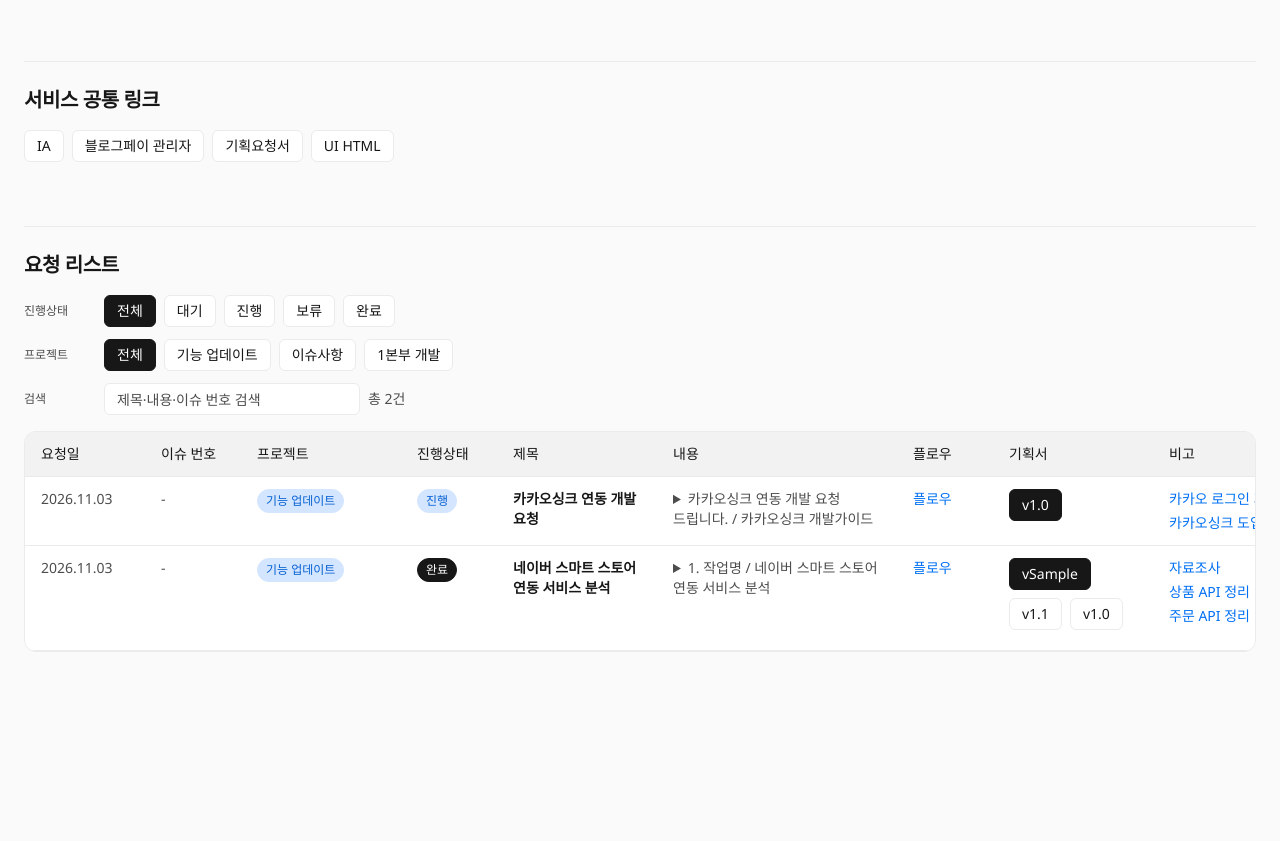
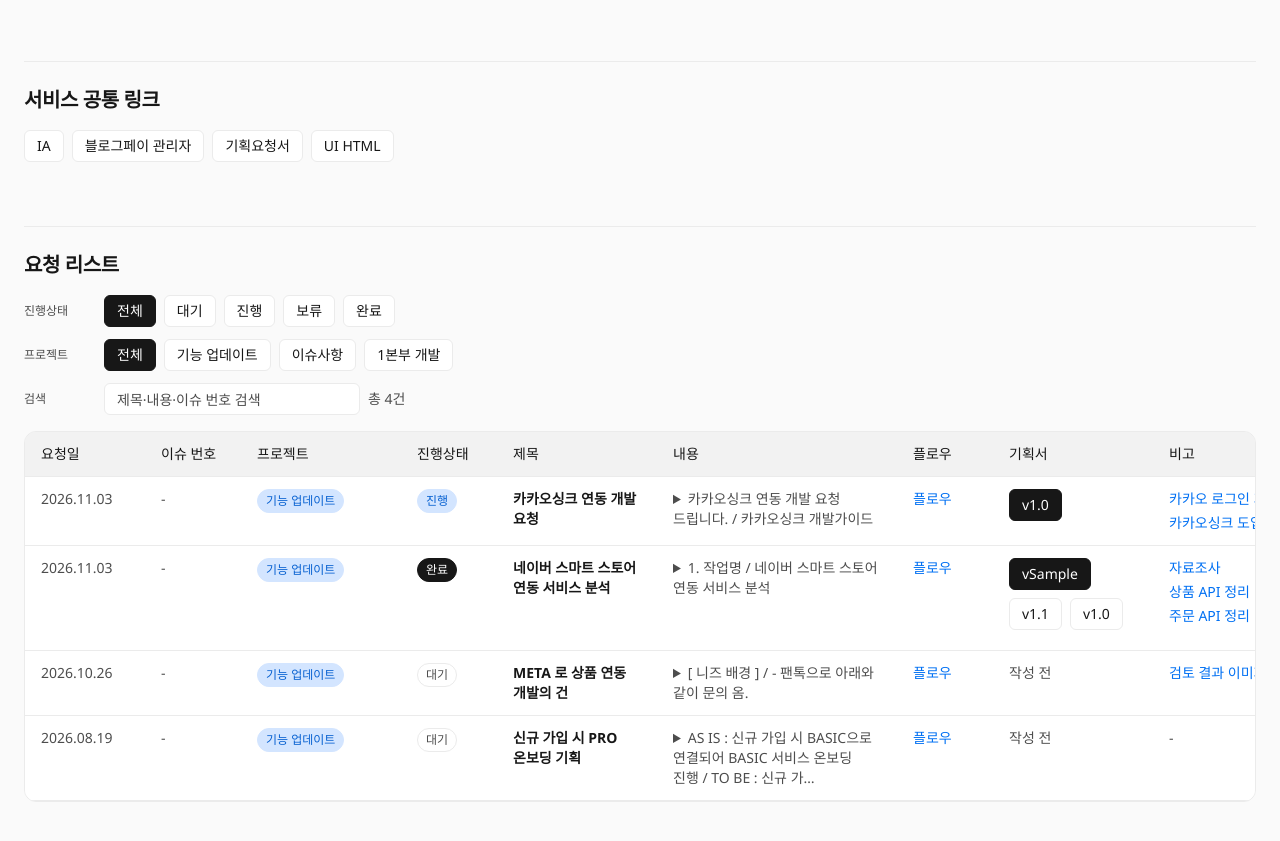
Before and after one commit to UDID-PLAN/blogpay, a website: page index.html in a window 1280 px wide. Shown: the part 187-1028 px from the top of the page. Before the commit the page ends 951 px from the top, so only its background shows below. Drawn offline with Linux system fonts and the light colour scheme.

Commit message:
인덱스: 요청 3·4번(PRO 온보딩, META 상품 연동) 대기 건 등록
Co-Authored-By: Claude Sonnet 5.5 <noreply@anthropic.com>
Claude-Session: https://claude.ai/code/session_01GfC6m4LXfRJjCzqp6TZy5L

```diff
--- a/index.html
+++ b/index.html
@@ -508,7 +508,97 @@ https://devtalk.kakao.com/c/kakao-sync/115 - 2026.11.03 기능 업데이트">
   <td class="nowrap"><a href="https://flow.team/l/QLo76" target="_blank" rel="noopener noreferrer">플로우</a></td>
   <td><div class="vbtns"><a class="btn primary" href="requests/smartstore-integration/vSample/smartstore-integration_vSample.html" target="_blank" rel="noopener noreferrer" title="2026-11-19 · 화면정의서 템플릿 샘플">vSample</a><a class="btn" href="https://drive.google.com/file/d/1idyfI_jUp8LT7Pi0sNi7Jd-pe5vF7RXj/view?usp=drivesdk" target="_blank" rel="noopener noreferrer" title="2026-11-19 · 주문관리 제외, 재고·템플릿 삭제, 배송비 매칭 신설">v1.1</a><a class="btn" href="https://drive.google.com/file/d/1u-8wMBgc82k0zaqv7KqmyAv56T0seNFR/view?usp=drivesdk" target="_blank" rel="noopener noreferrer" title="2026-11-16 · 최초 작성">v1.0</a></div></td>
   <td><ul class="reflist"><li><a href="https://docs.google.com/presentation/d/1y0gYoWjSCApLbNffp-bFZvm2qP3aNC5o/edit?usp=drive_link&amp;ouid=107355833966066135700&amp;rtpof=true&amp;sd=true" target="_blank" rel="noopener noreferrer">자료조사</a></li><li><a href="https://docs.google.com/spreadsheets/d/1o0Dy55emC7KasMEDpt5TespjSIzzQgTyCjCYUeDsPJI/edit?usp=drivesdk&amp;ouid=111238274888123773065" target="_blank" rel="noopener noreferrer">상품 API 정리</a></li><li><a href="https://docs.google.com/spreadsheets/d/10w2IR9UbVSn9n004jyQyybupC-c3pDnaTX691Sg6eGw/edit?usp=drivesdk&amp;ouid=111238274888123773065" target="_blank" rel="noopener noreferrer">주문 API 정리</a></li></ul></td>
-  <td><div class="vbtns vbtns-extract"><a class="btn" href="requests/smartstore-integration/vSample/smartstore-integration_vSample.html" download="smartstore-integration_vSample.html" data-extract title="vSample 기획서를 HTML 파일로 내려받습니다 (스타일·이미지 내장)">기획 추출</a><details class="more"><summary class="btn">과거 버전</summary><ul class="more-list"><li><a href="https://drive.google.com/file/d/1idyfI_jUp8LT7Pi0sNi7Jd-pe5vF7RXj/view?usp=drivesdk" target="_blank" rel="noopener noreferrer">v1.1</a></li><li><a href="https://drive.google.com/file/d/1u-8wMBgc82k0zaqv7KqmyAv56T0seNFR/view?usp=drivesdk" target="_blank" rel="noopener noreferrer">v1.0</a></li></ul></details></div></td></tr><tr id="empty-row" hidden><td colspan="10" class="mute">조건에 맞는 요청이 없습니다.</td></tr></tbody></table></div>
+  <td><div class="vbtns vbtns-extract"><a class="btn" href="requests/smartstore-integration/vSample/smartstore-integration_vSample.html" download="smartstore-integration_vSample.html" data-extract title="vSample 기획서를 HTML 파일로 내려받습니다 (스타일·이미지 내장)">기획 추출</a><details class="more"><summary class="btn">과거 버전</summary><ul class="more-list"><li><a href="https://drive.google.com/file/d/1idyfI_jUp8LT7Pi0sNi7Jd-pe5vF7RXj/view?usp=drivesdk" target="_blank" rel="noopener noreferrer">v1.1</a></li><li><a href="https://drive.google.com/file/d/1u-8wMBgc82k0zaqv7KqmyAv56T0seNFR/view?usp=drivesdk" target="_blank" rel="noopener noreferrer">v1.0</a></li></ul></details></div></td></tr>
+<tr data-status="대기" data-project="기능 업데이트" data-q="meta 로 상품 연동 개발의 건 [ 니즈 배경 ]
+ - 팬톡으로 아래와 같이 문의 옴.
+
+===
+
+안녕하세요. 블로그페이 쇼핑몰과 meta 상품 카탈로그 자동 연동 관련 문의드립니다.
+
+- 블로그페이 id: bonitabongbong
+- 쇼핑몰 도메인: https://dovia.kr
+- instagram: @dovia.kr
+
+현재 meta 도메인 인증과 instagram shop 연결은 완료했으며, 카탈로그에 수동 등록한 상품은 릴스 제품 태그 및 쇼핑몰 상세페이지 연결까지 정상 작동합니다.
+
+신상품마다 카탈로그에 별도로 등록하는 번거로움을 줄이고 싶어 아래 내용을 문의드립니다.
+
+1. 블로그페이 상품을 meta(facebook·instagram) 카탈로그에 자동 연동하는 기능이나 제휴 서비스가 있나요?
+2. meta에 등록할 수 있는 상품 피드 url(csv·xml 등)을 제공하나요? 제공한다면 설정 방법을 안내 부탁드립니다.
+3. 기본 연동 기능이 없다면, 공식 상품 조회 api로 별도 자동 연동 프로그램을 개발해도 되나요? api 이용 신청·권한·비용·제한 사항이 있나요?
+4. 신상품 추가뿐 아니라 가격 변경, 품절·판매중지 상태도 자동 반영할 수 있나요?
+5. 연동되는 상품 링크를 단축주소(bp2.kr)가 아닌, 인증된 dovia.kr의 상품 상세페이지 주소로 지정할 수 있나요?
+
+가능한 방법과 필요한 절차, 추가 비용을 안내 부탁드립니다. 감사합니다.
+
+===
+
+  - 1번, 2번 에 대해 현재는 지원하지 않고 있는 기능이어서
+    개발 가능한지 검토 지시 (사장님)
+
+[ 검토 결과 ]
+
+(이미지)
+
+- 개발 외 meta 연동으로 환경 설정 등 기획도 필요할것으로 판단됨. - 2026.10.26 기능 업데이트">
+  <td class="nowrap">2026.10.26</td>
+  <td class="nowrap">-</td>
+  <td><span class="tag tone-blue">기능 업데이트</span></td>
+  <td><span class="tag tone-mute">대기</span></td>
+  <td><strong>META 로 상품 연동 개발의 건</strong></td>
+  <td class="col-content"><details class="cell-content"><summary>[ 니즈 배경 ] / - 팬톡으로 아래와 같이 문의 옴.</summary><div>[ 니즈 배경 ]
+ - 팬톡으로 아래와 같이 문의 옴.
+
+===
+
+안녕하세요. 블로그페이 쇼핑몰과 Meta 상품 카탈로그 자동 연동 관련 문의드립니다.
+
+- 블로그페이 ID: bonitabongbong
+- 쇼핑몰 도메인: <a href="https://dovia.kr" target="_blank" rel="noopener noreferrer">https://dovia.kr</a>
+- Instagram: @dovia.kr
+
+현재 Meta 도메인 인증과 Instagram Shop 연결은 완료했으며, 카탈로그에 수동 등록한 상품은 릴스 제품 태그 및 쇼핑몰 상세페이지 연결까지 정상 작동합니다.
+
+신상품마다 카탈로그에 별도로 등록하는 번거로움을 줄이고 싶어 아래 내용을 문의드립니다.
+
+1. 블로그페이 상품을 Meta(Facebook·Instagram) 카탈로그에 자동 연동하는 기능이나 제휴 서비스가 있나요?
+2. Meta에 등록할 수 있는 상품 피드 URL(CSV·XML 등)을 제공하나요? 제공한다면 설정 방법을 안내 부탁드립니다.
+3. 기본 연동 기능이 없다면, 공식 상품 조회 API로 별도 자동 연동 프로그램을 개발해도 되나요? API 이용 신청·권한·비용·제한 사항이 있나요?
+4. 신상품 추가뿐 아니라 가격 변경, 품절·판매중지 상태도 자동 반영할 수 있나요?
+5. 연동되는 상품 링크를 단축주소(bp2.kr)가 아닌, 인증된 dovia.kr의 상품 상세페이지 주소로 지정할 수 있나요?
+
+가능한 방법과 필요한 절차, 추가 비용을 안내 부탁드립니다. 감사합니다.
+
+===
+
+  - 1번, 2번 에 대해 현재는 지원하지 않고 있는 기능이어서
+    개발 가능한지 검토 지시 (사장님)
+
+[ 검토 결과 ]
+
+(이미지)
+
+- 개발 외 META 연동으로 환경 설정 등 기획도 필요할것으로 판단됨.</div></details></td>
+  <td class="nowrap"><a href="https://flow.team/l/QxkYF" target="_blank" rel="noopener noreferrer">플로우</a></td>
+  <td><span class="mute">작성 전</span></td>
+  <td><ul class="reflist"><li><a href="https://drive.google.com/file/d/1PpuvRX48PY3n_4-VfdTz_qphDA3hAMch/view?usp=drivesdk" target="_blank" rel="noopener noreferrer">검토 결과 이미지</a></li></ul></td>
+  <td><div class="vbtns vbtns-extract"><span class="btn disabled" title="내려받을 HTML 기획서가 없습니다">기획 추출</span></div></td></tr>
+<tr data-status="대기" data-project="기능 업데이트" data-q="신규 가입 시 pro 온보딩 기획 as is : 신규 가입 시 basic으로 연결되어 basic 서비스 온보딩 진행
+to be : 신규 가입 시 pro로 연결되어 pro 서비스 온보딩 진행
+→ 추후 논의 후 basic 버전 클로징 예정  - 2026.08.19 기능 업데이트">
+  <td class="nowrap">2026.08.19</td>
+  <td class="nowrap">-</td>
+  <td><span class="tag tone-blue">기능 업데이트</span></td>
+  <td><span class="tag tone-mute">대기</span></td>
+  <td><strong>신규 가입 시 PRO 온보딩 기획</strong></td>
+  <td class="col-content"><details class="cell-content"><summary>AS IS : 신규 가입 시 BASIC으로 연결되어 BASIC 서비스 온보딩 진행 / TO BE : 신규 가…</summary><div>AS IS : 신규 가입 시 BASIC으로 연결되어 BASIC 서비스 온보딩 진행
+TO BE : 신규 가입 시 PRO로 연결되어 PRO 서비스 온보딩 진행
+→ 추후 논의 후 BASIC 버전 클로징 예정</div></details></td>
+  <td class="nowrap"><a href="https://flow.team/l/QpRVK" target="_blank" rel="noopener noreferrer">플로우</a></td>
+  <td><span class="mute">작성 전</span></td>
+  <td><span class="mute">-</span></td>
+  <td><div class="vbtns vbtns-extract"><span class="btn disabled" title="내려받을 HTML 기획서가 없습니다">기획 추출</span></div></td></tr><tr id="empty-row" hidden><td colspan="10" class="mute">조건에 맞는 요청이 없습니다.</td></tr></tbody></table></div>
   </main>
 </div>
 <script>
```
Also changed, not shown: requests/meta-product-sync/request.json (added, +21 -0 lines), requests/pro-onboarding/request.json (added, +16 -0 lines).
